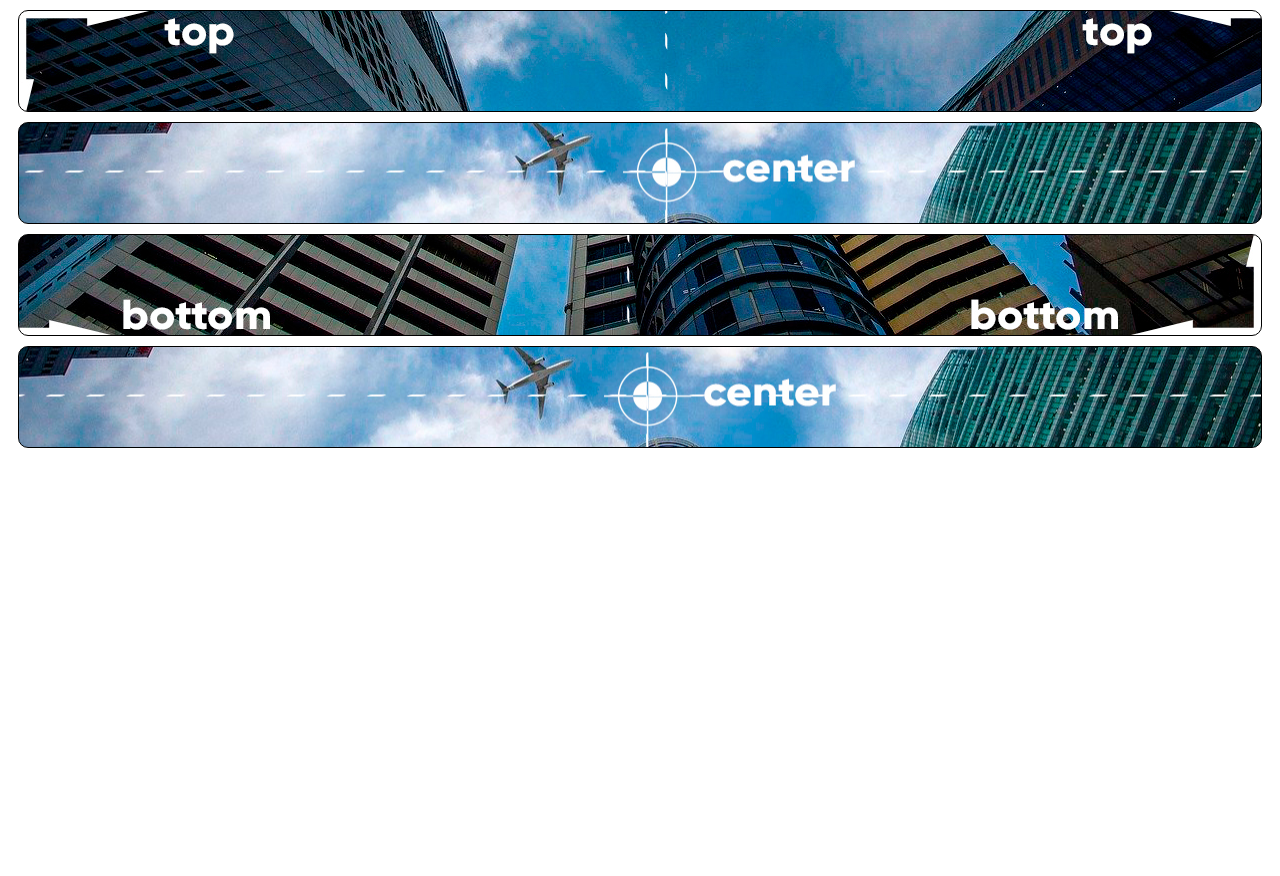
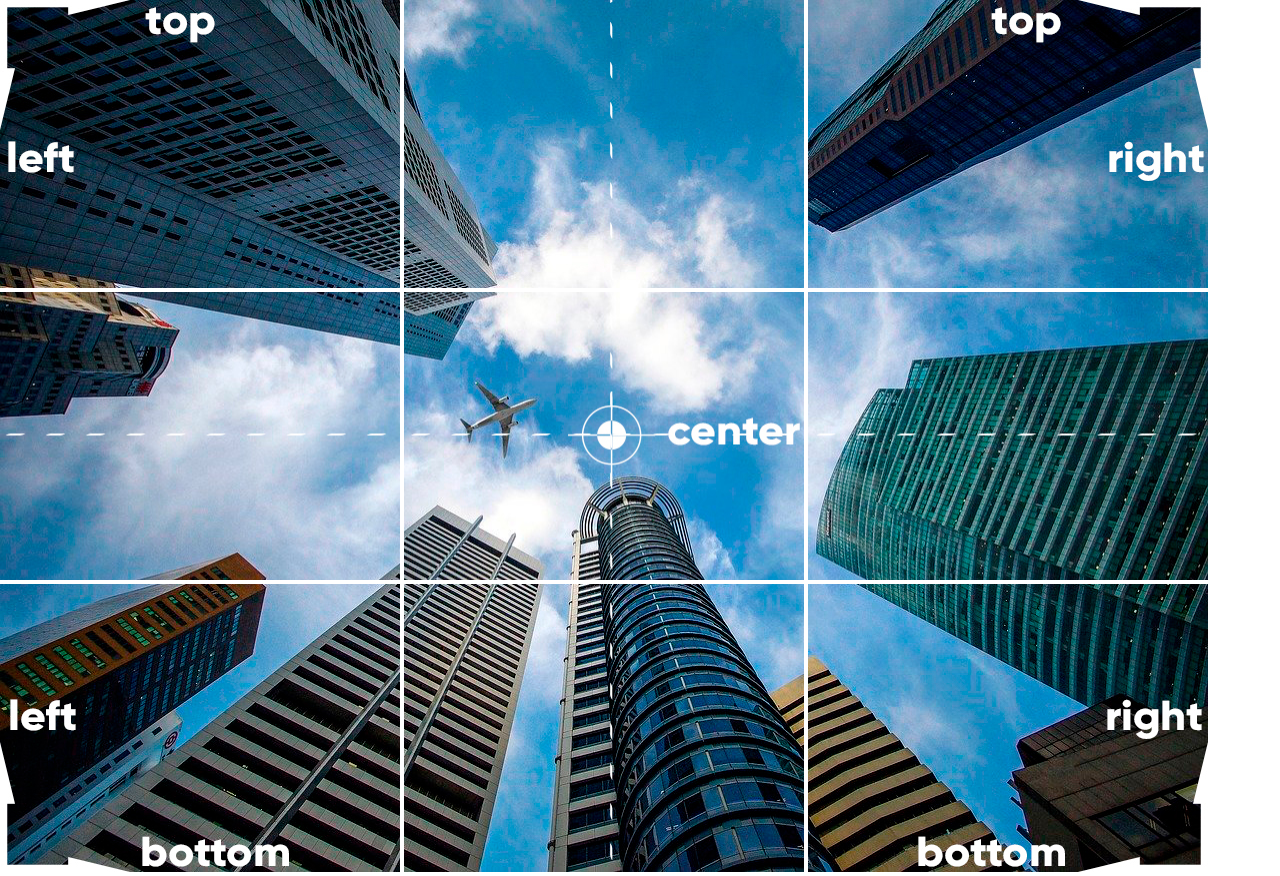
Before and after one commit to eoMathias/html-css, a plain HTML site: page exercicios/ex021/fundo003.html in a window 1280 px wide. Before the commit the page ends 800 px from the top, so only its background shows below. Drawn offline with Linux system fonts and the light colour scheme.

Commit message:
commit more pages

```diff
--- a/exercicios/ex021/fundo003.html
+++ b/exercicios/ex021/fundo003.html
@@ -5,31 +5,61 @@
     <meta name="viewport" content="width=device-width, initial-scale=1.0">
     <title>Posição dos fundos</title>
     <style>
+        body{
+            margin: 0px;
+        }
         div.bloco{
-            height: 100px;
-            border: 1px solid black;
-            margin: 10px;
-            border-radius: 10px;
+            /* height: 70vh; */
+            /* width: 70vh; */
+            margin: 0px;
             background-image: url('imagens/wallpaper003.jpg');
+             height: 288px;
+             width: 400px;
+            background-repeat: no-repeat;
+            display: inline-block;
         }
         div#q1{
             background-position: left top;
         }
         div#q2{
+            background-position: top center;
+        }
+        div#q3{
+            background-position: right top;
+        }
+        div#q4{
             background-position: left center;
         }
-        div#q3{
+        div#q5{
+            background-position: center center;
+        }
+        div#q6{
+            background-position: right center;
+        }
+        div#q7{
+            background-position: left bottom;
+        }
+        div#q8{
+            background-position: center bottom;
+        }
+        div#q9{
             background-position: right bottom;
         }
-        div#q4{
-            background-position: center center;
-        }
+
+
     </style>
 </head>
 <body>
     <div class="bloco" id="q1"></div>
     <div class="bloco" id="q2"></div>
     <div class="bloco" id="q3"></div>
+    <br>
     <div class="bloco" id="q4"></div>
+    <div class="bloco" id="q5"></div>
+    <div class="bloco" id="q6"></div>
+    <br>
+    <div class="bloco" id="q7"></div>
+    <div class="bloco" id="q8"></div>
+    <div class="bloco" id="q9"></div>
 </body>
 </html>
```
Also changed, not shown: exercicios/ex021/fundo006.html (added, +32 -0 lines).
